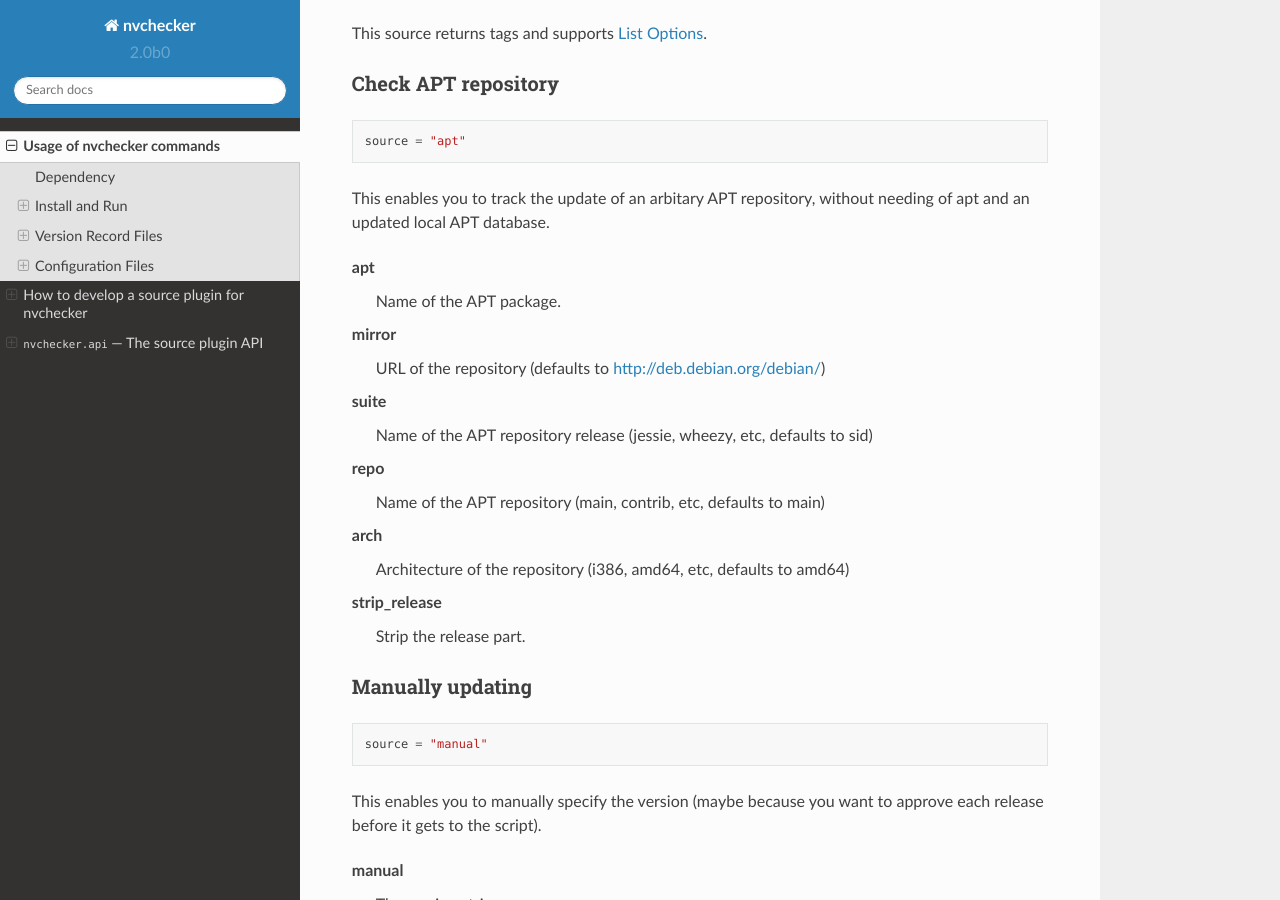
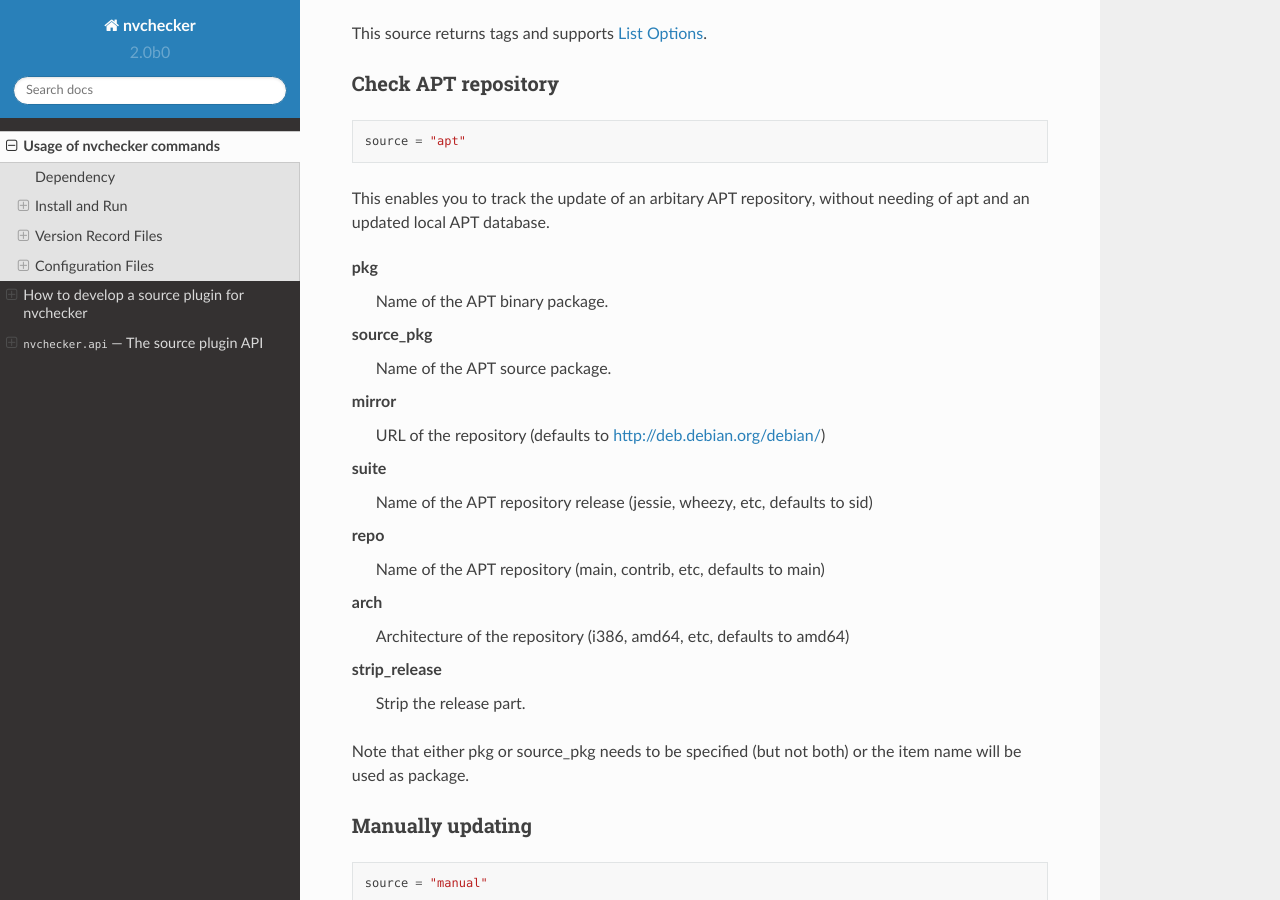
Before and after one commit to lilydjwg/nvchecker, a Sphinx documentation site: the page built from docs/usage.rst, in a window 1280 px wide and 900 px high, scrolled down 15136 px. Built offline with Sphinx 7.4.7 and the Read the Docs theme 2.0.0, drawn with Linux system fonts in a browser that asks for light colours.

Commit message:
Support source package too

```diff
--- a/docs/usage.rst
+++ b/docs/usage.rst
@@ -618,8 +618,11 @@
 
 This enables you to track the update of an arbitary APT repository, without needing of apt and an updated local APT database.
 
-apt
-  Name of the APT package.
+pkg
+  Name of the APT binary package.
+
+source_pkg
+  Name of the APT source package.
 
 mirror
   URL of the repository (defaults to http://deb.debian.org/debian/)
@@ -635,6 +638,8 @@
 
 strip_release
   Strip the release part.
+
+Note that either pkg or source_pkg needs to be specified (but not both) or the item name will be used as package.
 
 Manually updating
 ~~~~~~~~~~~~~~~~~
```
Also changed, not shown: 2 other files.
